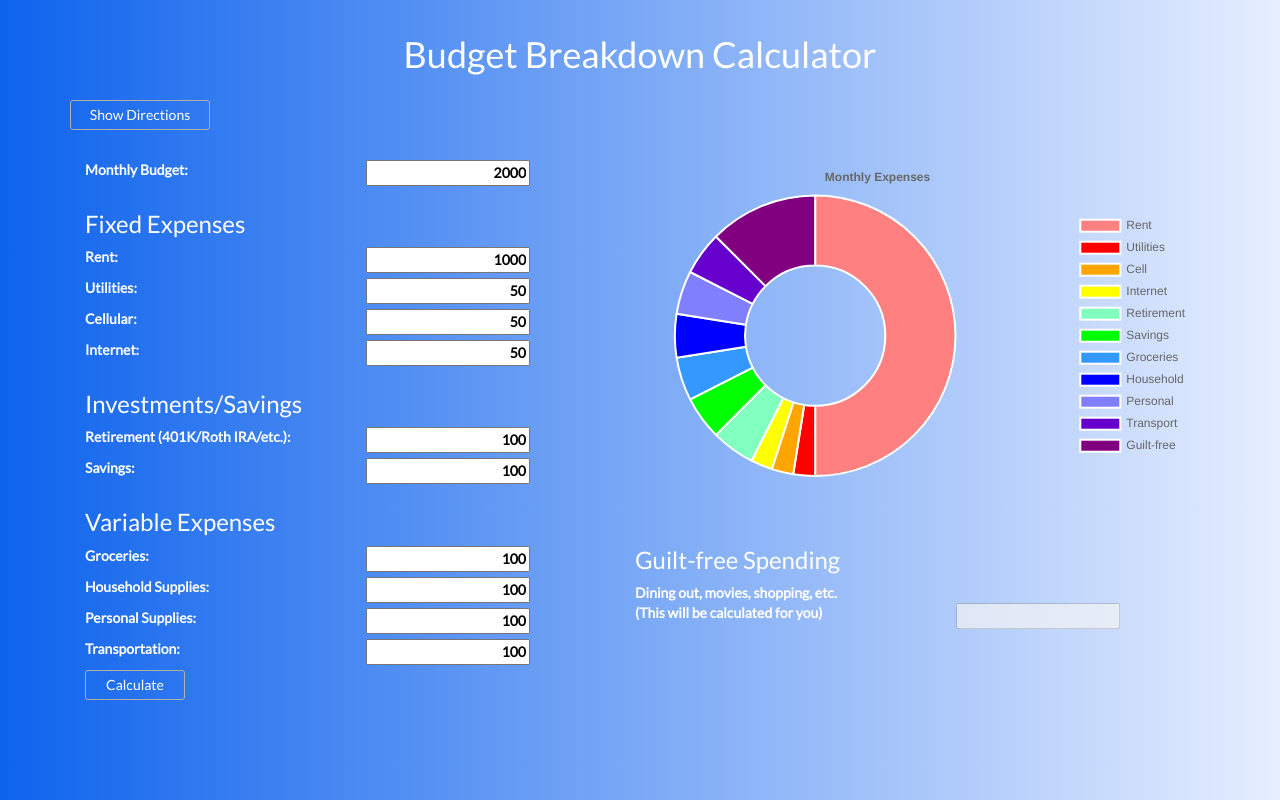
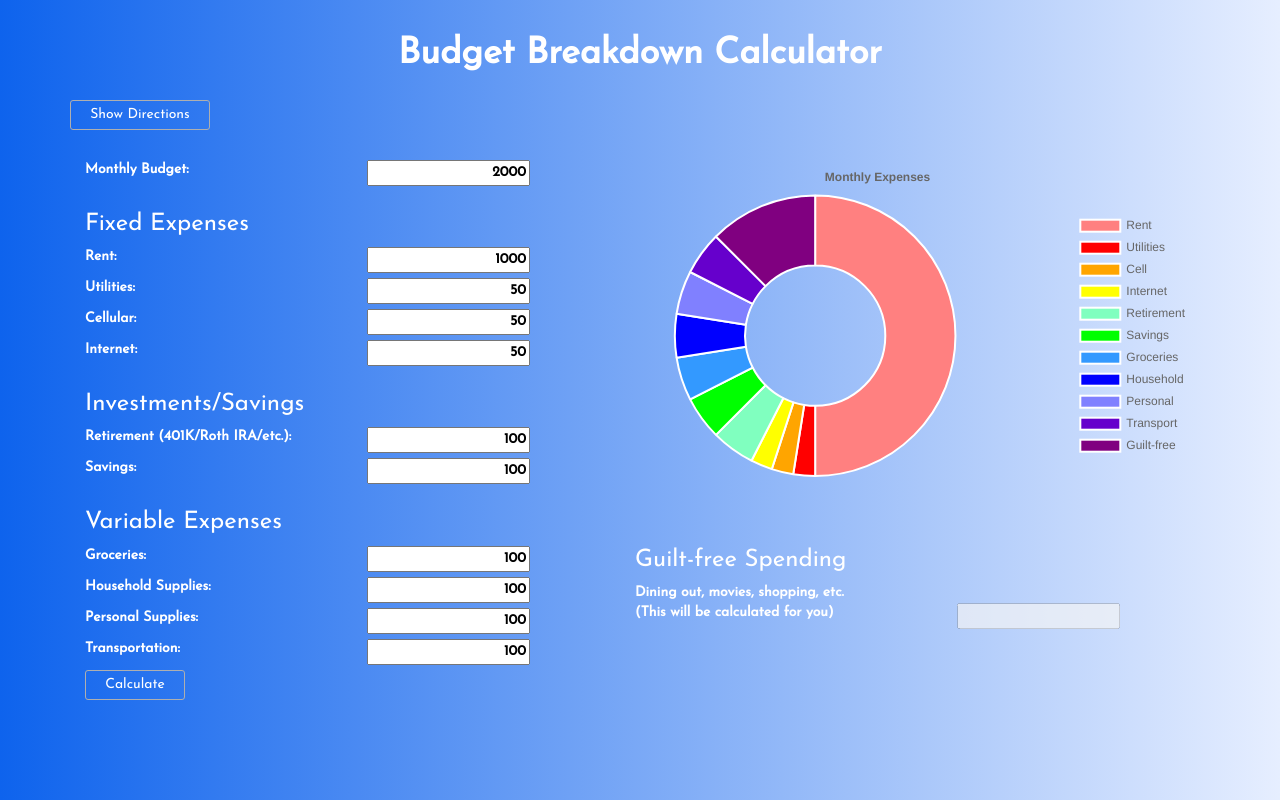
Before and after one commit to jlincodes/budget-breakdown-calculator, a website built with webpack: page index.html in a window 1280 px wide. Built offline with nearby package versions, Linux system fonts and the light colour scheme.

Commit message:
Changes default font

```diff
--- a/application.css
+++ b/application.css
@@ -1,13 +1,15 @@
+@import url('https://fonts.googleapis.com/css?family=Josefin+Sans');
+
 body {
-  font-family: 'Lato', sans-serif;
+  font-family: 'Josefin Sans', sans-serif;
   color: white;
-  /* background-color: #edf2fc; */
   background: linear-gradient(to right, rgba(14, 99, 237, 1), rgba(224, 234, 255, .8));
 }
 
 h1 {
   padding: 15px 0 15px 0;
   text-align: center;
+  font-weight: bolder;
 }
 
 form {
```
